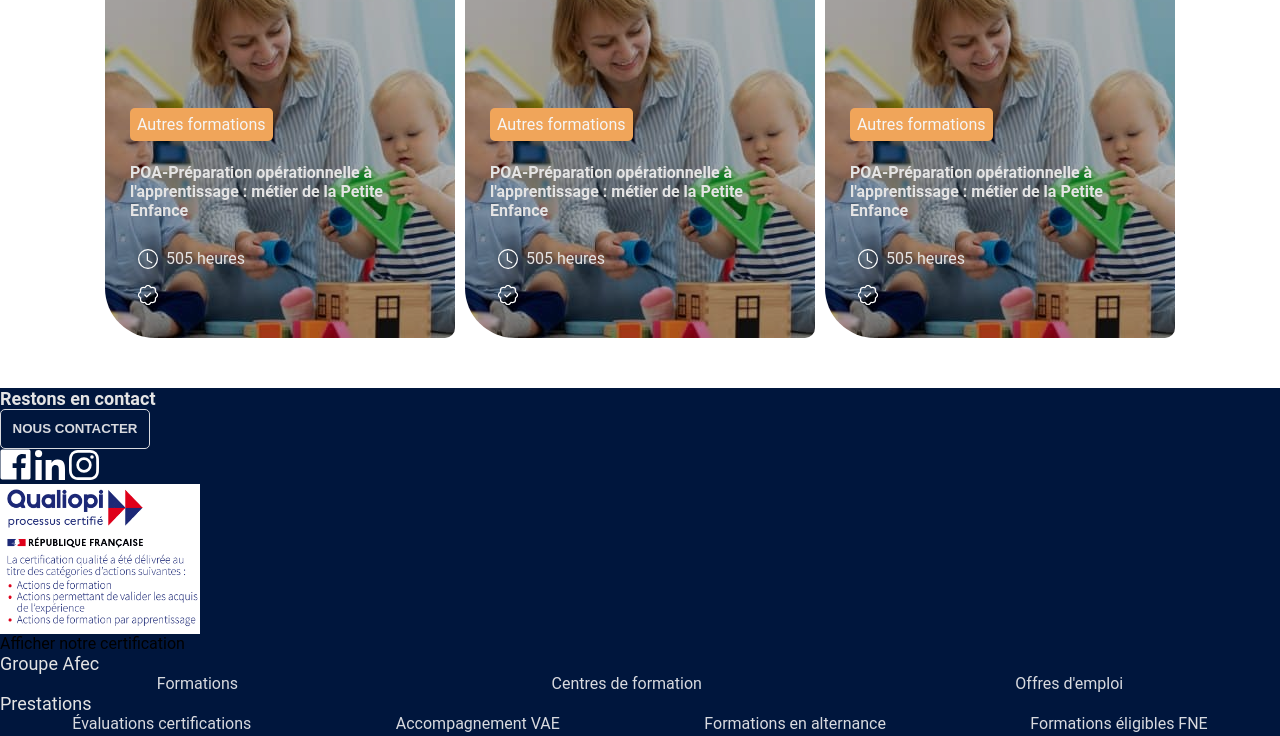
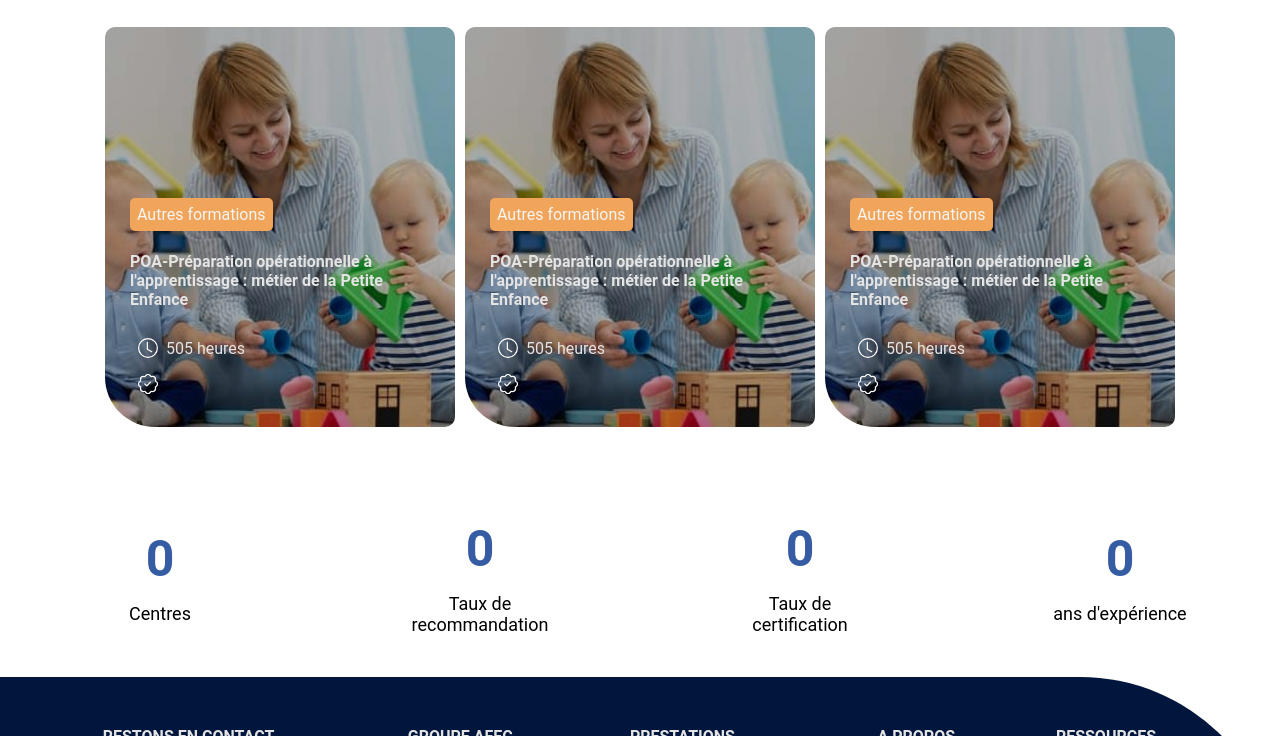
Before and after one commit to TMS-B/ExoAfc, a plain HTML site: page Desktop/exo/index.html in a window 1280 px wide. Shown: the part 2064-2800 px from the top of the page. Drawn offline with Linux system fonts and the light colour scheme.

Commit message:
3.0 site afec

```diff
--- a/Desktop/exo/index.html
+++ b/Desktop/exo/index.html
@@ -16,7 +16,7 @@
                 <div class="menu">
                     <ul>
                         <li>Le groupe Afec</li>
-                        <li>Formations</li>
+                        <li><u>Formations</u></li>
                         <li>Campus</li>
                         <li>Financement</li>
                         <li>Espace Candidats</li>
@@ -27,17 +27,18 @@
                 </div>
             </div>
             <nav>
-                <span>Accueil > Formations</span>
+                <span><u>Accueil </u>> Formations</span>
             </nav>
             <h1>Découvrez toutes nos formations et <br>certifications - Page 1</h1>
             <section id="head">
                 <div>
                     <h3>Vous recherchez une formation :</h3>
-                    <span>Afficher plus de filtres</span>
+                    <img src="./img/sliders2.svg" alt="filtres de recherche">
+                    <span>  Afficher plus de filtres</span>
                 </div>
                 <div class="search-bar">
                     <input id="search" type="text" placeholder="Recherchez une formation..." />
-                    <input type="button" value="Rechercher" />
+                    <input type="button" value="RECHERCHER" />
                 </div>
             </section>
         </header>
@@ -155,33 +156,48 @@
                 </div>
             </div>
         </section>
-        <section>
-
+        <section id="Counter">
+            <div>
+                <span id="CompteurCentres"></span>
+                <span>Centres</span>
+            </div>
+            <div>
+                <span id="CompteurRecommandation"></span>
+                <span>Taux de recommandation</span>
+            </div>
+            <div>
+                <span id="CompteurCertification"></span>
+                <span>Taux de certification</span>
+            </div>
+            <div>
+                <span id="CompteurExperience"></span>
+                <span>ans d'expérience</span>
+            </div>
         </section>
     </main>
     <footer>
-        <div id="rec">
-            <span class="titleb"><b>Restons en contact</b></span>
-            <input type="button" value="NOUS CONTACTER" />
-            <div>
+        <div class="ft">
+            <span class="titleb"><b>RESTONS EN CONTACT</b></span>
+            <input id="bj" type="button" value="NOUS CONTACTER" />
+            <div >
                 <img src="./img/facebook.svg" alt="fb">
-                <img src="./img/linkedin.svg" alt="linkedin">
+                <img id="rs" src="./img/linkedin.svg" alt="linkedin">
                 <img src="./img/AFEC_Picto_Instagram.svg" alt="insta">
             </div>
-            <img width="200px" height="150px" src="./img/LogoQualiopi.png" alt="qualiopi">
-            <span>Afficher notre certification</span>
+            <img id="calio" src="./img/LogoQualiopi.png" alt="qualiopi">
+            <span><u>Afficher notre certification</u></span>
         </div>
         <div class="ft">
-            <span class="titleb">Groupe Afec</span>
-            <ul>
+            <span class="titleb">GROUPE AFEC</span>
+            <ul class="row">
                 <li>Formations</li>
                 <li>Centres de formation</li>
                 <li>Offres d'emploi</li>
             </ul>
         </div>
         <div class="ft">
-            <span class="titleb">Prestations</span>
-            <ul>
+            <span class="titleb">PRESTATIONS</span>
+            <ul class="row">
                 <li>Évaluations certifications</li>
                 <li>Accompagnement VAE</li>
                 <li>Formations en alternance</li>
@@ -189,8 +205,8 @@
             </ul>
         </div>
         <div class="ft">
-            <span class="titleb">A propos</span>
-            <ul>
+            <span class="titleb">A PROPOS</span>
+            <ul class="row">
                 <li>Talent School</li>
                 <li>L’AFEC</li>
                 <li>Point F</li>
@@ -198,8 +214,8 @@
             </ul>
         </div>
         <div class="ft">
-            <span class="titleb">Ressources</span>
-            <ul>
+            <span class="titleb">RESSOURCES</span>
+            <ul class="row">
                 <li>Grille tarifaire</li>
                 <li>CGU</li>
                 <li>CGV</li>
--- a/Desktop/exo/style.css
+++ b/Desktop/exo/style.css
@@ -1,6 +1,6 @@
 body{
     background-color: rgb(255, 255, 255);
-     font-family: "Roboto";     /*system-ui, -apple-system, BlinkMacSystemFont, 'Segoe UI',  Oxygen, Ubuntu, Cantarell, 'Open Sans', 'Helvetica Neue', sans-serif; */
+     font-family: "Roboto", system-ui, -apple-system, BlinkMacSystemFont, 'Segoe UI',  Oxygen, Ubuntu, Cantarell, 'Open Sans', 'Helvetica Neue', sans-serif;
     margin: 0;
     padding: 0;
 }
@@ -15,7 +15,7 @@ header{
     display: flex;
     flex-direction: column;
     align-items: center;
-    background-color: #002864ad;
+    background-color: #012058b9;
 }
 .navfix{
     display: flex;
@@ -55,11 +55,11 @@ ul{
     margin: 0;
 }
 
-ul li{
-    color: #d8dadf;
+header ul li{
+    color: #eeeeee;
 }
 
-ul li:hover{
+header ul li:hover{
     color: #aaaaaa;
 }
 
@@ -68,8 +68,8 @@ input{
     width: 150px;
     border-radius: 5px;
     background: rgb(255, 255, 255, 0);
-    border: solid 1px #d8dadf;
-    color: #d8dadf;
+    border: solid 1px rgb(216, 218, 223);
+    color: #eeeeee;
     font-weight: bold;
 }
 
@@ -84,13 +84,14 @@ nav{
     padding-top: 20px;
     display: flex;
     width: 1200px;
-    color: #d8dadf;
+    color: #eeeeee;
     font-size: 13px;
 }
 
 h1{
-    color: #d8dadf;
+    color: #eeeeee;
     text-align: center;
+    margin-top: 120px;
 }
 
 #head{
@@ -100,10 +101,10 @@ h1{
     align-items: center;
     flex-direction: column;
     flex-wrap: wrap;
-    width: 36%;
+    width: 40%;
     border-radius: 0 0 10px 50px;
-    margin: 45px;
-    height: 200px;
+    margin: 57px auto 57px auto;
+    height: 167px;
 
 }
 
@@ -112,18 +113,22 @@ h1{
     flex-direction: row;
     align-items: center;
     justify-content: space-between;
-    width: 80%;
+    width: 78%;
+}
+
+#head span{
+    color: #365da4;
+    font-weight: bold;
 }
 
 .search-bar {
     display: flex;
-    margin: 20px;
+    margin: -10px;
     width: 80%;
 }
 
 .search-bar input[type="text"] {
     height: 40px;
-    /* width: 300px; */
     flex: 1;
     color: black;
     border-radius: 5px 0 0 5px;
@@ -132,19 +137,26 @@ h1{
 }
 
 .search-bar input[type="button"] {
-    height: 40px;
-    width: 150px;
+    /* height: 40px;
+    width: 150px; */
     border-radius: 0 5px 5px 0;
     border: 1px solid #365da4;
     border: none;
     background-color: #365da4;
-    color: #e4e4e4;
+    color: #f0f0f0;
     cursor: pointer;
     transition: border-color 0.3s ease;
+    font-weight: bold;
 }
 
 .search-bar input[type="button"]:hover {
-    background-color: rgba(255, 255, 255, 0.11);
+    background-color: #365ca4c4;
+}
+
+::placeholder{
+    color: black;
+    opacity: 0.7;
+    font-size: 11px;
 }
 
 h2{
@@ -221,11 +233,73 @@ section{
     align-items: center;
 }
 
+#Counter {
+    display: flex;
+    background-color: white;
+    align-items: center;
+    justify-content: center;
+    height: 200px;
+}
+#Counter > div {
+    display: flex;
+    flex-direction: column;
+    align-items: center;
+    margin: 80px;
+}
+#Counter > div {
+    display: flex;
+    flex-direction: column;
+    align-items: center;
+    margin: 80px;
+    counter-reset: compteurCSS;
+
+}
+
+@property --num {
+    syntax: '<integer>';
+    initial-value: 0;
+    inherits: false;
+}
+#Counter > div > span:nth-child(1) {
+    font-size: 50px;
+    font-weight: bolder;
+    color:#365DA4;
+    margin-bottom: 15px;
+
+    counter-reset: num var(--num);
+
+    transition: --num 5s ease-in-out;
+}
+#Counter > div > span:nth-child(1)::after {
+    content: counter(num);
+}
+#Counter:hover #CompteurCentres{
+    --num: 24;
+}
+#Counter:hover #CompteurRecommandation{
+    --num: 90;
+}
+#Counter:hover #CompteurCertification{
+    --num: 90;
+}
+#Counter:hover #CompteurExperience{
+    --num: 45;
+}
+#Counter > div > span:nth-child(2) {
+    font-size: 18px;
+    text-align: center;
+    width: 150px;
+}
+
 footer{
     display: flex;
-    flex-direction: column;
+    /* flex-direction: column; */
     background-color: #00163D;
+    justify-content: center;
+    border-top-right-radius: 200px;
+    color: white;
 }
+
 
 #rec{
     display: flex;
@@ -234,10 +308,44 @@ footer{
 
 .titleb{
     color: #e4e4e4;
-    font-size: 18px;
+    font-size: 16px;
+    font-weight: bold;
 }
 
 .ft{
     display: flex;
     flex-direction: column;
+    margin: 50px;
+    border-spacing: 5px;
 }
+
+.ft *{
+    margin-bottom: 20px;
+}
+
+.row{
+    flex-direction: column;
+    line-height: 30px;
+    font-size: 13px;
+}
+
+#rs{
+    padding: 0 10px 0 10px;
+}
+
+#bj{
+    color: #365da4;
+    background-color: white;
+    width: 205px;
+}
+
+#bj:hover{
+    color: white;
+    background-color: #00163D;
+}
+
+#calio{
+    width: 200px;
+    height: 150px;
+
+}
```
Also changed, not shown: Desktop/exo/img/sliders2.svg (added).
